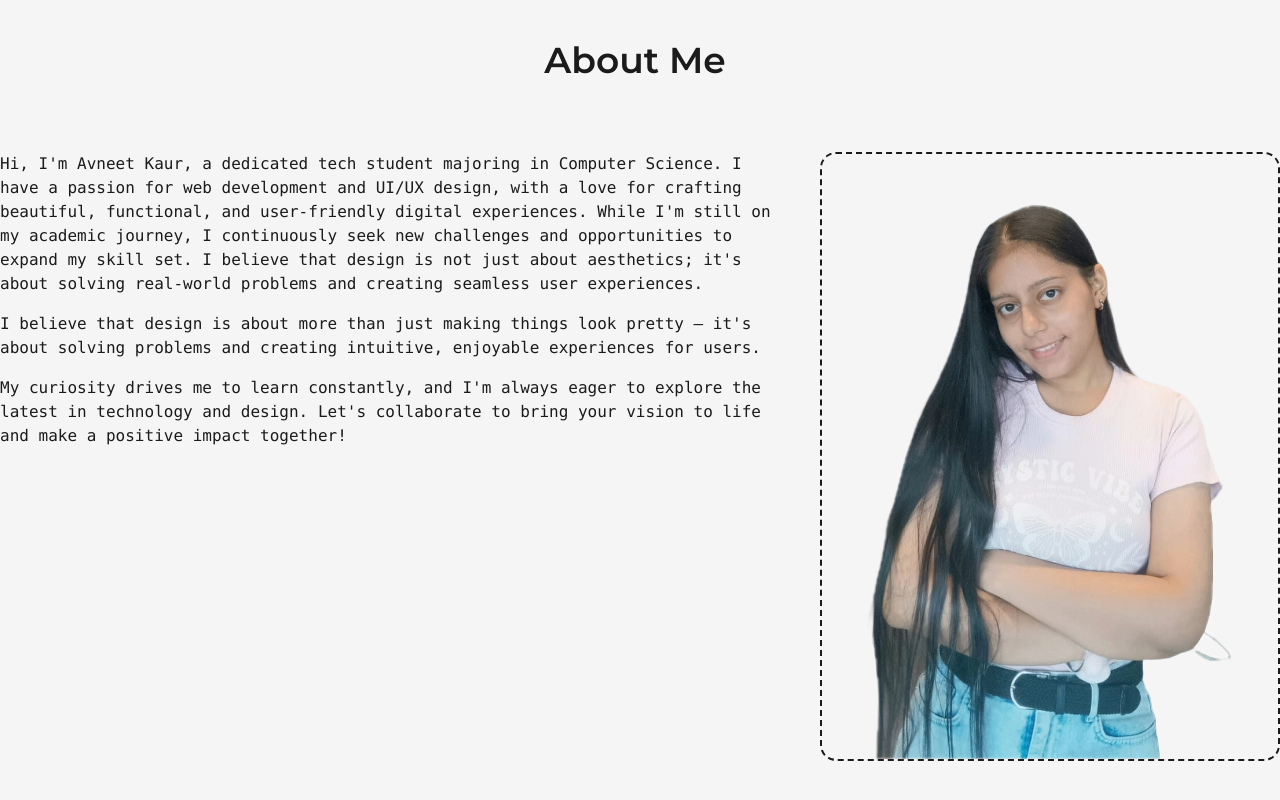
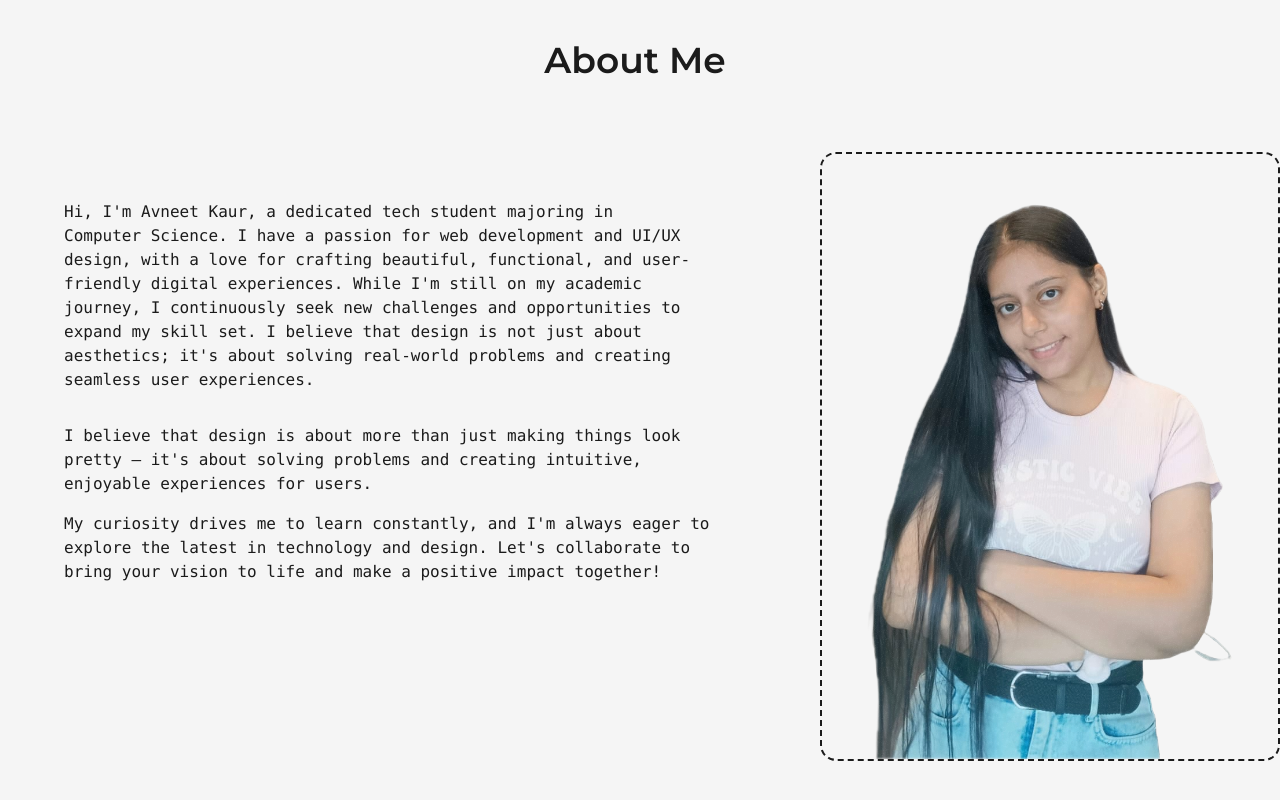
Before and after one commit to avneeetk/portfolio, a Next.js app: page / in a window 1280 px wide. Shown: the part 768-1568 px from the top of the page. Built offline with nearby package versions, Linux system fonts and the light colour scheme.

Commit message:
margin fix

```diff
--- a/src/components/Experience.jsx
+++ b/src/components/Experience.jsx
@@ -46,7 +46,7 @@ const Experience = () => {
                 <motion.div
                 style={{scaleY: scrollYProgress}}
                 className="absolute left-9 top-0 w-[4px] h-full bg-dark origin-top  "/>
-                <ul className='w-full flex flex-col items-start justify-between mb-32 font-mono'>
+                <ul className='w-auto flex flex-col items-start justify-between mb-32 font-mono'>
 
                 <Details position="Developer Intern " company="Divine Labs, IIT Delhi" companyLink="https://design.iitd.ac.in/divine-lab.html" time=" Aug 2024 - Oct 2024" address="New Delhi" work="During my internship at IIT Delhi, I contributed to the development of a low-code digital education platform aimed at enhancing accessibility and scalability. I worked on frontend development using JavaScript and React.js, designing intuitive user interfaces and improving user experience. Additionally, I collaborated with educators and designers to integrate FlutterFlow and WordPress, ensuring seamless content delivery. My work focused on building scalable learning modules that aligned with educational needs and student engagement strategies."/>
 
--- a/src/pages/about.jsx
+++ b/src/pages/about.jsx
@@ -20,8 +20,8 @@ const About = () => {
             className='mb-6 sm:mb-8 md:mb-12 lg:mb-16 font-medium text-xl sm:text-2xl md:text-3xl lg:text-4xl'
           />
           <div className="grid w-full grid-cols-1 md:grid-cols-8 gap-4 sm:gap-6 md:gap-8">
-            <div className="col-span-1 md:col-span-5 flex flex-col items-start justify-start">
-              <p className="font-normal font-mono text-sm sm:text-base">
+            <div className="col-span-1 md:col-span-5 flex flex-col items-start justify-start  px-4 sm:px-8 md:px-16 pt-4 sm:pt-8">
+              <p className="font-normal font-mono text-sm sm:text-base my-4 te max-w-prose text-dark dark:text-white">
                 Hi, I&apos;m Avneet Kaur, a dedicated tech student majoring in Computer Science. I have a passion for web development and UI/UX design, with a love for crafting beautiful, functional, and user-friendly digital experiences. While I&apos;m still on my academic journey, I continuously seek new challenges and opportunities to expand my skill set. I believe that design is not just about aesthetics; it&apos;s about solving real-world problems and creating seamless user experiences.
               </p>
               <p className="font-normal font-mono my-4 text-sm sm:text-base">
```
